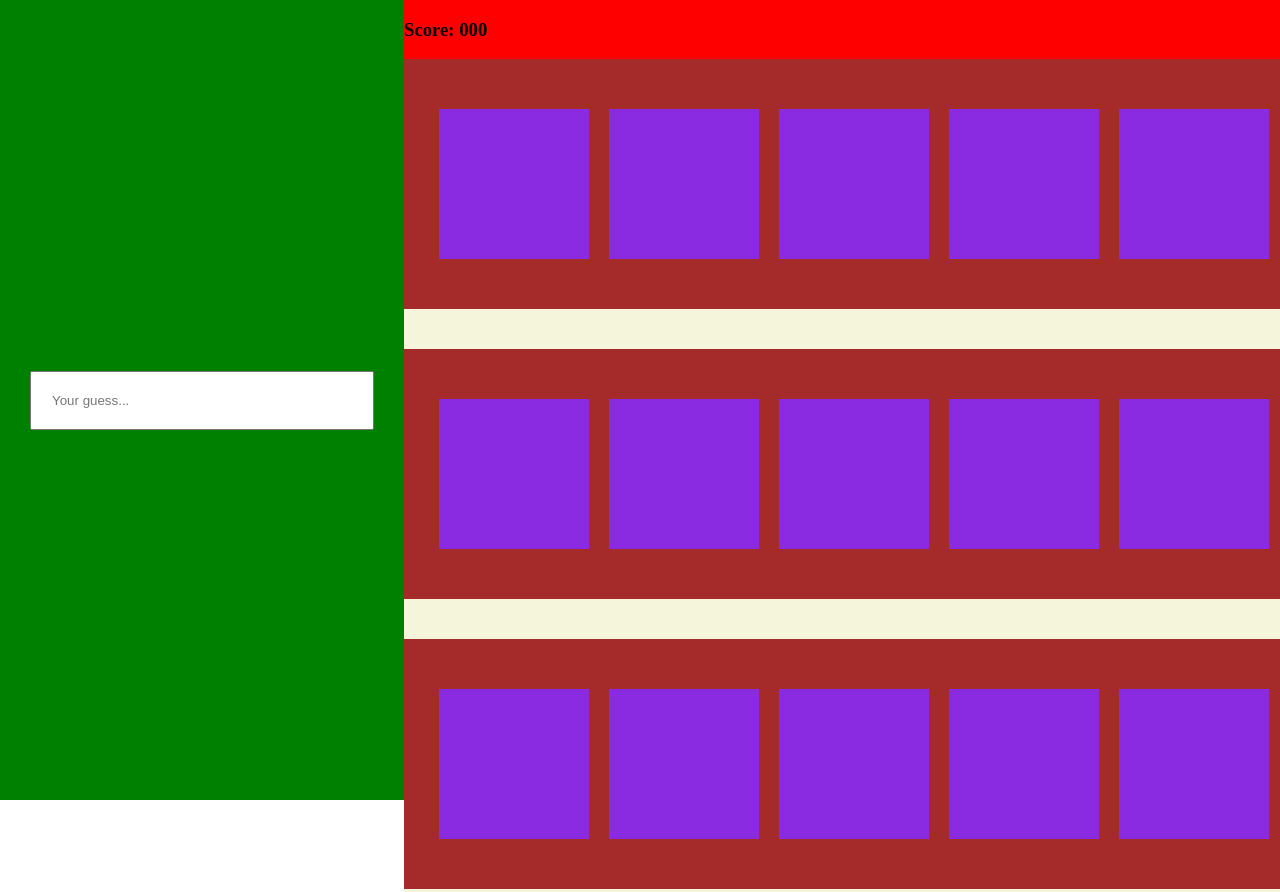
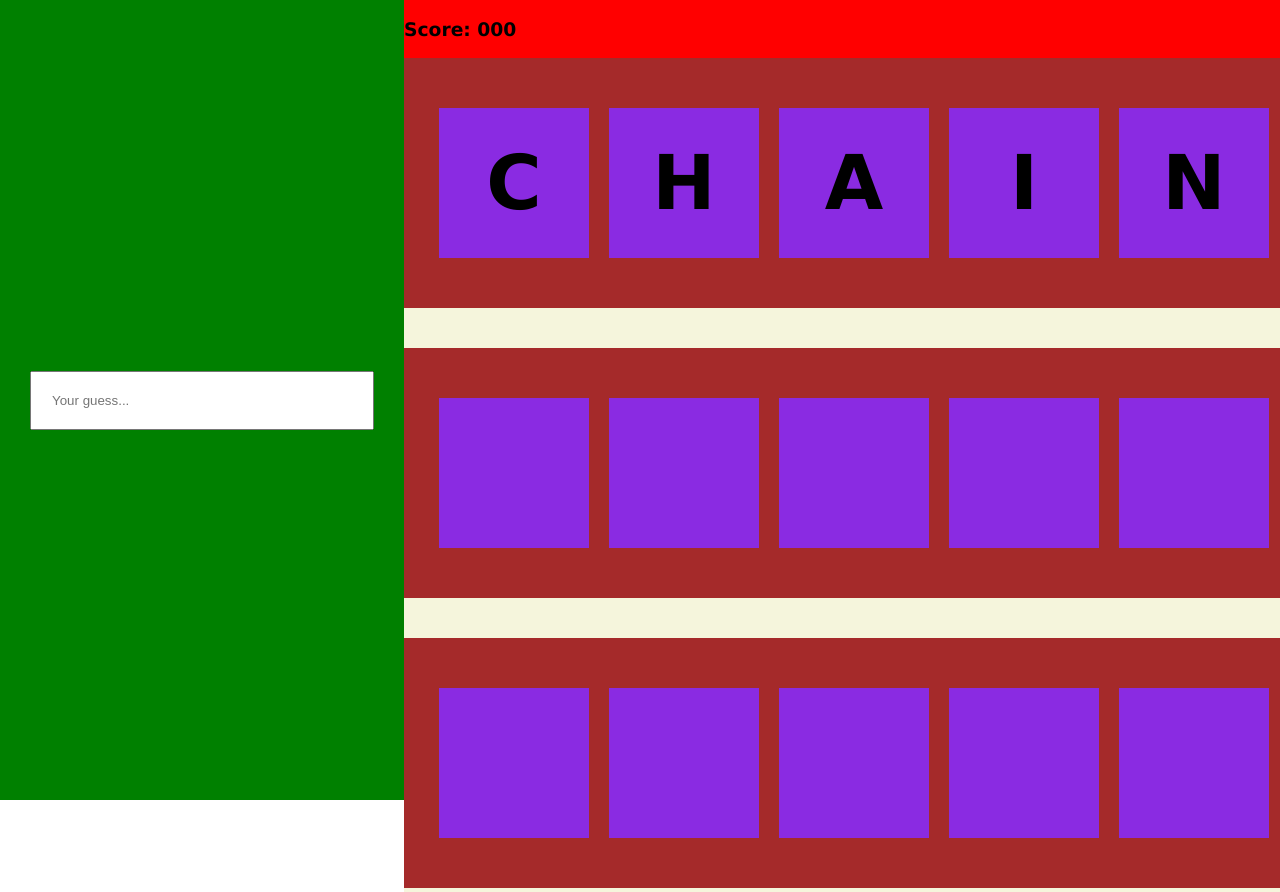
Before and after one commit to endersik/LingoClone, a plain HTML site: page lingo.html in a window 1280 px wide. Shown: the top 892 px of the page. Drawn offline with Linux system fonts and the light colour scheme.

Commit message:
Implement setLetters function to render words on screen

```diff
--- a/lingo.css
+++ b/lingo.css
@@ -1,5 +1,6 @@
 body {
     display: flex;
+    font-family: Verdana, Geneva, Tahoma, sans-serif;
 }
 
 .container {
@@ -66,4 +67,6 @@ body {
     width: 150px;
     height: 150px;
     background-color: blueviolet;
+    font-size: 20mm;
+    font-weight: bolder;
 }
--- a/lingo.js
+++ b/lingo.js
@@ -1,3 +1,5 @@
+const data = ["CHAIN", "AWARD", "JOINT", "PARTY", "WHEEL"]
+
 const gameBoard = document.querySelector(".rows")
 const startRows = ["", "", "", "", ""]
 let rowElement
@@ -21,4 +23,14 @@ const createCells = () => {
     })
 }
 
+const setLetters = () => {
+    const row = document.getElementById("0")
+    const cells = row.getElementsByTagName("span")
+    for(let i=0; i<cells.length; i++){
+        const letters = data[0].split("")
+        cells[i].innerHTML = letters[i]
+    }
+}
+
 createBoard()
+setLetters()
```
